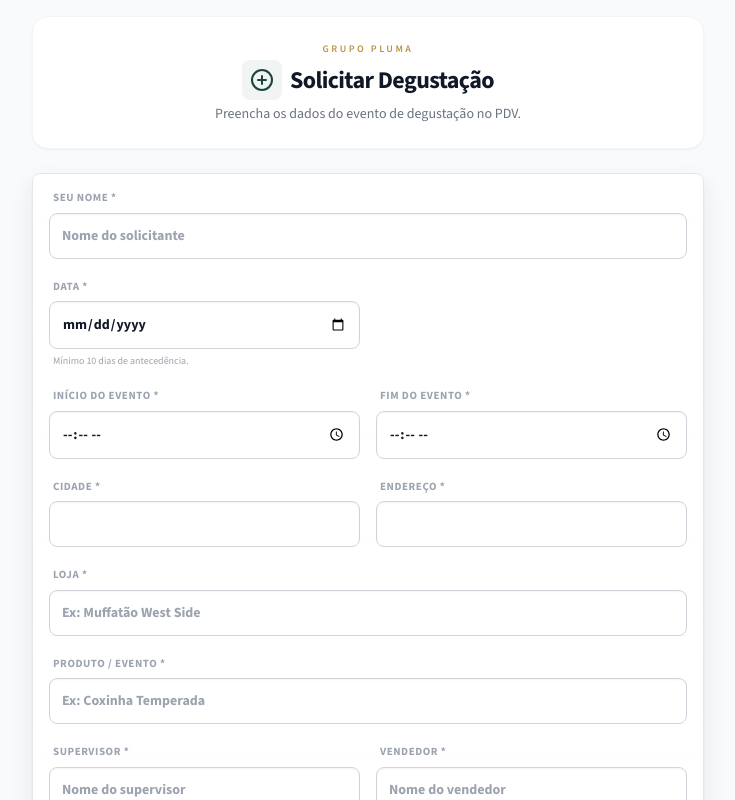
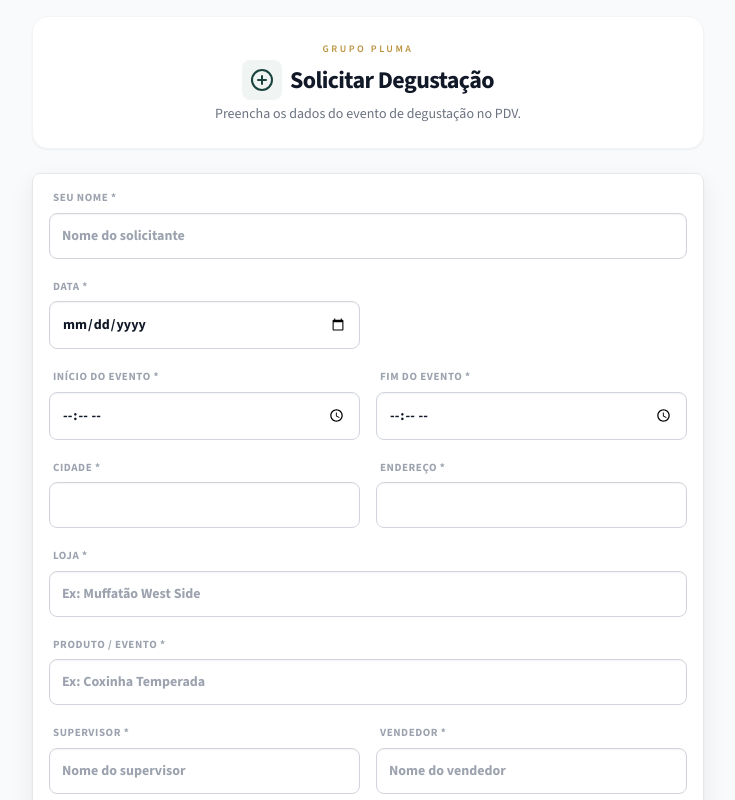
Before and after one commit to lukaswidmer18-dotcom/SISTEMA-CONTROLE-DE-PDV, a React (Vite) app in the folder frontend/: page /solicitar-degustacao in a window 1280 px wide. Shown: the top 800 px of the page, without its empty margins (272-1007 px from the left). Built offline with nearby package versions, Linux system fonts and the light colour scheme; no server answers.

Commit message:
feat: desativa temporariamente regra de 10 dias de antecedência na degustação
Usuário pediu pra desligar por enquanto e reativar depois. Guardado
atrás de MIN_LEAD_DAYS_ENABLED (false) nos dois lados — reativar é só
trocar pra true, lógica e mensagens continuam intactas.

```diff
--- a/frontend/src/pages/public/PublicDegustacaoRequestPage.tsx
+++ b/frontend/src/pages/public/PublicDegustacaoRequestPage.tsx
@@ -4,6 +4,7 @@ import { format, addDays } from 'date-fns';
 import api from '../../services/api';
 import { PlusCircle, CheckCircle, ClipboardList, FileText, X } from 'lucide-react';
 
+const MIN_LEAD_DAYS_ENABLED = false; // desativado a pedido do usuário (2026-07-14); reativar trocando pra true
 const MIN_LEAD_DAYS = 10;
 const MIN_JUSTIFICATION_LENGTH = 300;
 
@@ -18,9 +19,9 @@ export default function PublicDegustacaoRequestPage() {
   const [error, setError] = useState('');
   const [success, setSuccess] = useState(false);
 
-  const minDate = useMemo(() => format(addDays(new Date(), MIN_LEAD_DAYS), 'yyyy-MM-dd'), []);
+  const minDate = useMemo(() => format(addDays(new Date(), MIN_LEAD_DAYS_ENABLED ? MIN_LEAD_DAYS : 0), 'yyyy-MM-dd'), []);
   const minDateLabel = useMemo(() => format(addDays(new Date(), MIN_LEAD_DAYS), 'dd/MM/yyyy'), []);
-  const dateInvalid = form.date !== '' && form.date < minDate;
+  const dateInvalid = MIN_LEAD_DAYS_ENABLED && form.date !== '' && form.date < minDate;
   const dateErrorMessage = `A degustação precisa ser solicitada com pelo menos ${MIN_LEAD_DAYS} dias de antecedência. Data mínima: ${minDateLabel}.`;
   const justificationLength = form.justification.trim().length;
   const justificationInvalid = form.justification !== '' && justificationLength < MIN_JUSTIFICATION_LENGTH;
@@ -108,10 +109,8 @@ export default function PublicDegustacaoRequestPage() {
                 value={form.date}
                 onChange={e => setForm(f => ({ ...f, date: e.target.value }))}
               />
-              {dateInvalid ? (
+              {dateInvalid && (
                 <p className="text-[10px] text-red-600 font-bold mt-1 ml-1">{dateErrorMessage}</p>
-              ) : (
-                <p className="text-[10px] text-gray-400 mt-1 ml-1">Mínimo {MIN_LEAD_DAYS} dias de antecedência.</p>
               )}
             </div>
           </div>
```
Also changed, not shown: 1 other file (tests, documents, lock files or other folders).
